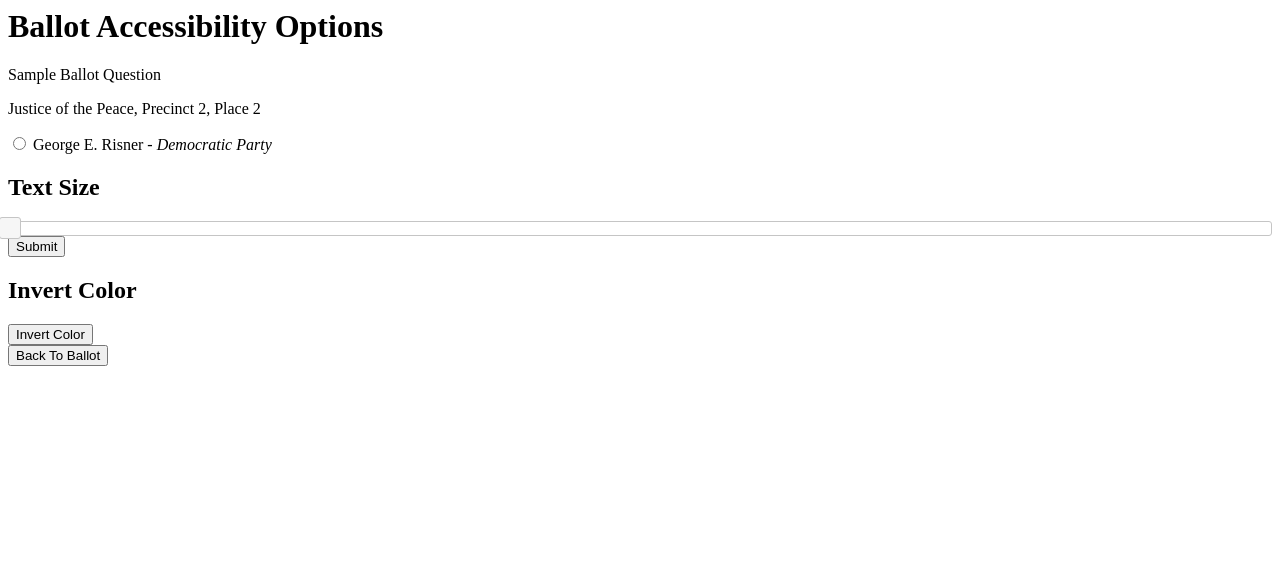
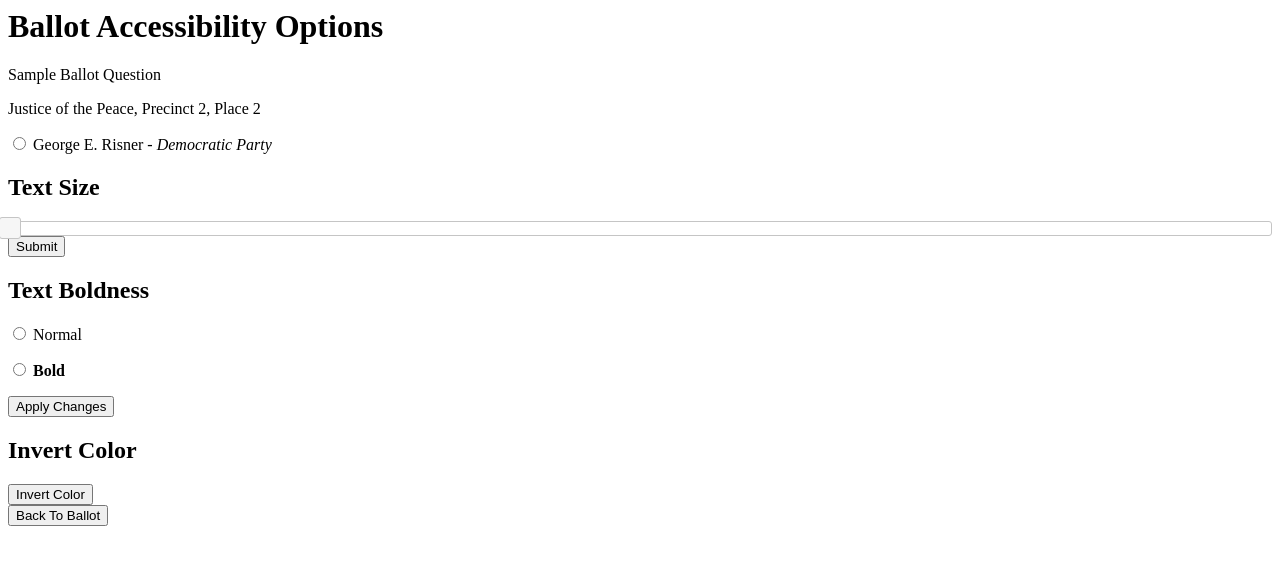
Before and after one commit to jdcheng/lvvs, a Django app: page /polls/options/ in a window 1280 px wide. Shown: the top 565 px of the page. Run offline with Django 3.2, Linux system fonts and the light colour scheme; some libraries are stand-ins or nearby versions.

Commit message:
about to add the new survey

```diff
--- a/polls/templates/polls/options.html
+++ b/polls/templates/polls/options.html
@@ -101,7 +101,11 @@ if (sessionStorage.getItem('color') === null){
 <div id="sizeSlider"></div>
 <input id="size" type="submit" />
 <!-- <input id = "apply" type="submit" value="Apply Changes" /> -->
+<h2> Text Boldness </h2>
 
+<p><input type="radio" /> Normal </input></p>
+<p><input type="radio" /> <b> Bold </b> </input></p>
+<input id = "apply" type="submit" value="Apply Changes" />
 
 
   <h2> Invert Color</h2>
```
